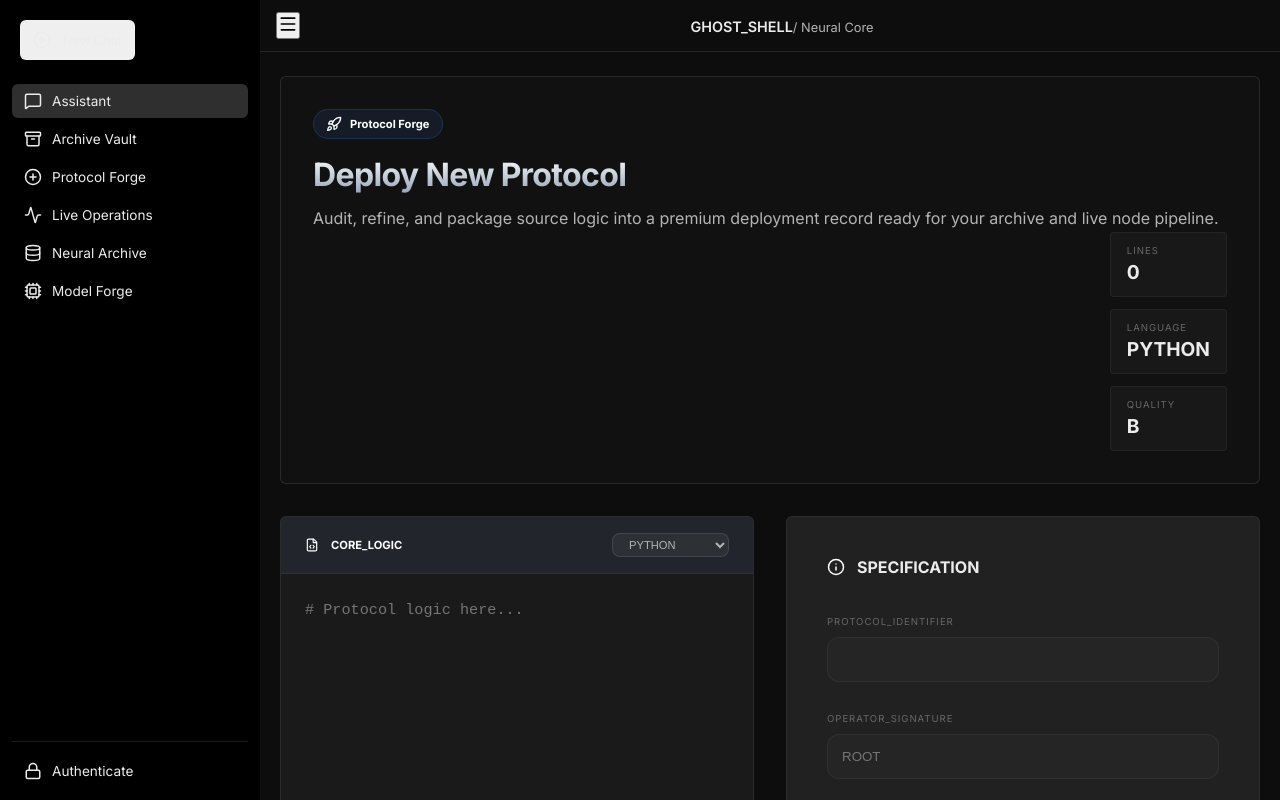
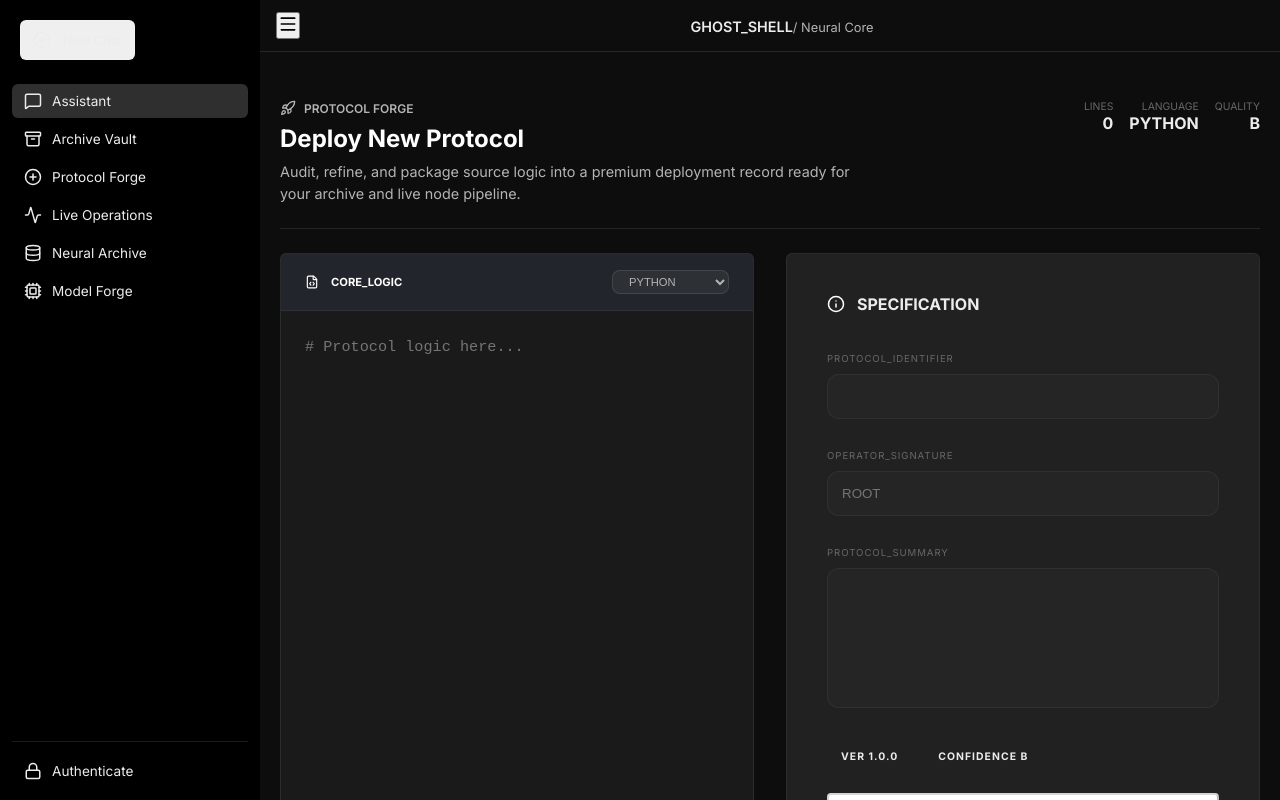
Before and after one commit to aku672003/scripts-module, a React (Vite) app in the folder frontend-v3/: page / in a window 1280 px wide. Both pictures are taken after a click on the element "Protocol Forge". Built offline with nearby package versions, Linux system fonts and the light colour scheme.

Commit message:
UI: Compact cards and headers to improve density

```diff
--- a/frontend-v3/src/App.jsx
+++ b/frontend-v3/src/App.jsx
@@ -541,22 +541,22 @@ function App() {
   );
 
   const SectionHero = ({ icon, eyebrow, title, description, stats = [], action = null }) => (
-    <div className="section-hero" style={{ background: 'rgba(255,255,255,0.02)', padding: '32px', borderRadius: 'var(--radius-lg)', border: '1px solid var(--surface-border)', marginBottom: '32px' }}>
+    <div className="section-hero" style={{ padding: '24px 0', borderBottom: '1px solid var(--surface-border)', marginBottom: '24px', display: 'flex', justifyContent: 'space-between', alignItems: 'flex-start' }}>
       <div className="section-copy">
-        <div className="section-eyebrow" style={{ color: 'var(--primary)', background: 'rgba(59,130,246,0.1)', border: '1px solid rgba(59,130,246,0.2)', padding: '6px 12px', display: 'inline-flex', alignItems: 'center', gap: '8px', borderRadius: '999px', fontSize: '0.7rem', fontWeight: '800', marginBottom: '16px' }}>
+        <div className="section-eyebrow" style={{ color: 'var(--text-secondary)', display: 'inline-flex', alignItems: 'center', gap: '8px', fontSize: '0.75rem', fontWeight: '600', marginBottom: '8px' }}>
           {icon}
-          <span>{eyebrow}</span>
+          <span>{eyebrow.toUpperCase()}</span>
         </div>
-        <h2 className="section-title" style={{ fontSize: '2rem', fontWeight: '800', letterSpacing: '-0.02em', marginBottom: '12px', background: 'linear-gradient(to bottom, #fff, #94a3b8)', WebkitBackgroundClip: 'text', WebkitTextFillColor: 'transparent' }}>{title}</h2>
-        {description ? <p className="section-description" style={{ color: 'var(--text-secondary)', fontSize: '1rem', lineHeight: '1.6' }}>{description}</p> : null}
+        <h2 className="section-title" style={{ fontSize: '1.5rem', fontWeight: '700', marginBottom: '8px', color: '#fff' }}>{title}</h2>
+        {description ? <p className="section-description" style={{ color: 'var(--text-secondary)', fontSize: '0.9rem', lineHeight: '1.5', maxWidth: '600px' }}>{description}</p> : null}
       </div>
-      <div className="section-hero-side" style={{ display: 'flex', flexDirection: 'column', gap: '16px', alignItems: 'flex-end' }}>
+      <div className="section-hero-side" style={{ display: 'flex', gap: '12px', alignItems: 'center' }}>
         {stats.length > 0 ? (
-          <div className="section-stat-grid" style={{ display: 'grid', gridTemplateColumns: 'repeat(auto-fit, minmax(100px, 1fr))', gap: '12px' }}>
+          <div className="section-stat-grid" style={{ display: 'flex', gap: '16px' }}>
             {stats.map((stat) => (
-              <div key={stat.label} className="section-stat" style={{ background: 'rgba(255,255,255,0.03)', padding: '12px 16px', borderRadius: 'var(--radius-md)', border: '1px solid rgba(255,255,255,0.05)' }}>
-                <span className="section-stat-label" style={{ fontSize: '0.6rem', color: 'var(--text-dim)', textTransform: 'uppercase', letterSpacing: '0.1em', display: 'block', marginBottom: '4px' }}>{stat.label}</span>
-                <strong style={{ fontSize: '1.2rem', fontWeight: '800' }}>{stat.value}</strong>
+              <div key={stat.label} className="section-stat" style={{ textAlign: 'right' }}>
+                <span className="section-stat-label" style={{ fontSize: '0.65rem', color: 'var(--text-dim)', textTransform: 'uppercase', display: 'block' }}>{stat.label}</span>
+                <strong style={{ fontSize: '1rem', fontWeight: '700' }}>{stat.value}</strong>
               </div>
             ))}
           </div>
@@ -819,23 +819,21 @@ function App() {
                     animate={{ opacity: 1, y: 0 }}
                     transition={{ delay: idx * 0.05 }}
                     onClick={() => setInspectDeployment(dep)}
-                    className="glass-premium protocol-card"
-                    style={{ padding: '32px', borderRadius: 'var(--radius-lg)', cursor: 'pointer', transition: 'all 0.4s cubic-bezier(0.4, 0, 0.2, 1)', border: '1px solid rgba(255,255,255,0.05)', position: 'relative', overflow: 'hidden' }}
+                    className="card"
+                    style={{ cursor: 'pointer', position: 'relative', overflow: 'hidden' }}
                   >
-                    <div style={{ position: 'absolute', top: 0, left: 0, width: '4px', height: '100%', background: dep.status === 'DEPLOYED' ? 'var(--primary)' : 'var(--secondary)' }} />
-                    <div className="protocol-card-top" style={{ display: 'flex', justifyContent: 'space-between', marginBottom: '24px', alignItems: 'center' }}>
-                      <div style={{ display: 'flex', alignItems: 'center', gap: '10px' }}><Hash size={14} color="var(--text-dim)" /><span className="mono" style={{ color: 'var(--text-secondary)', fontSize: '0.7rem', fontWeight: '700' }}>{dep.language.toUpperCase()}</span></div>
+                    <div style={{ position: 'absolute', top: 0, left: 0, width: '3px', height: '100%', background: dep.status === 'DEPLOYED' ? '#10a37f' : '#f59e0b' }} />
+                    <div style={{ display: 'flex', justifyContent: 'space-between', marginBottom: '16px', alignItems: 'center' }}>
+                      <div style={{ display: 'flex', alignItems: 'center', gap: '8px' }}><Hash size={12} color="var(--text-dim)" /><span className="mono" style={{ color: 'var(--text-secondary)', fontSize: '0.65rem' }}>{dep.language.toUpperCase()}</span></div>
                       <StatusBadge label={dep.status} tone={dep.status === 'DEPLOYED' ? 'success' : 'warning'} />
                     </div>
-                    <h3 style={{ fontSize: '1.4rem', fontWeight: '800', marginBottom: '12px', letterSpacing: '-0.01em' }}>{dep.name}</h3>
-                    <p style={{ fontSize: '0.9rem', color: 'var(--text-secondary)', marginBottom: '32px', display: '-webkit-box', WebkitLineClamp: 3, WebkitBoxOrient: 'vertical', overflow: 'hidden', lineHeight: '1.6' }}>{dep.description}</p>
+                    <h3 style={{ fontSize: '1.1rem', fontWeight: '700', marginBottom: '8px' }}>{dep.name}</h3>
+                    <p style={{ fontSize: '0.85rem', color: 'var(--text-secondary)', marginBottom: '20px', display: '-webkit-box', WebkitLineClamp: 2, WebkitBoxOrient: 'vertical', overflow: 'hidden', lineHeight: '1.5' }}>{dep.description}</p>
                     <div style={{ display: 'flex', justifyContent: 'space-between', alignItems: 'center', marginTop: 'auto' }}>
-                      <div style={{ display: 'flex', gap: '12px' }}>
-                        <span className="mono" style={{ fontSize: '0.65rem', color: 'var(--text-dim)' }}>BY: {dep.author || 'ROOT'}</span>
-                      </div>
-                      <div className="protocol-actions" style={{ display: 'flex', gap: '10px' }} onClick={e => e.stopPropagation()}>
-                        <button onClick={() => setInspectDeployment(dep)} className="btn-micro" style={{ background: 'rgba(255,255,255,0.05)', border: '1px solid rgba(255,255,255,0.1)' }}>INSPECT</button>
-                        {dep.status === 'STAGED' && isAdmin && <button onClick={() => deployToDisk(dep.name)} className="btn-micro" style={{ background: 'var(--primary)', color: '#000', border: 'none' }}>ACTIVATE</button>}
+                      <span className="mono" style={{ fontSize: '0.6rem', color: 'var(--text-dim)' }}>{dep.author || 'ROOT'}</span>
+                      <div style={{ display: 'flex', gap: '8px' }} onClick={e => e.stopPropagation()}>
+                        <button onClick={() => setInspectDeployment(dep)} className="btn-micro">INSPECT</button>
+                        {dep.status === 'STAGED' && isAdmin && <button onClick={() => deployToDisk(dep.name)} className="btn-micro" style={{ background: '#fff', color: '#000' }}>ACTIVATE</button>}
                       </div>
                     </div>
                   </motion.div>
@@ -968,31 +966,29 @@ nc: ${(forgedModelData.classes || []).length}`}
                       initial={{ opacity: 0, scale: 0.95 }}
                       animate={{ opacity: 1, scale: 1 }}
                       transition={{ delay: idx * 0.04 }}
-                      className="glass-premium protocol-card"
-                      style={{ padding: '32px', borderRadius: 'var(--radius-lg)', border: '1px solid rgba(255,255,255,0.05)', display: 'flex', flexDirection: 'column' }}
+                      className="card"
+                      style={{ display: 'flex', flexDirection: 'column' }}
                     >
-                      <div className="protocol-card-top" style={{ display: 'flex', justifyContent: 'space-between', marginBottom: '24px', alignItems: 'center' }}>
-                        <div style={{ display: 'flex', alignItems: 'center', gap: '10px' }}><Command size={14} color="var(--text-dim)" /><span className="mono" style={{ fontSize: '0.7rem', color: 'var(--text-secondary)', fontWeight: '700' }}>VAULT_ID: {script.slug}</span></div>
+                      <div style={{ display: 'flex', justifyContent: 'space-between', marginBottom: '16px', alignItems: 'center' }}>
+                        <div style={{ display: 'flex', alignItems: 'center', gap: '8px' }}><Command size={12} color="var(--text-dim)" /><span className="mono" style={{ fontSize: '0.65rem', color: 'var(--text-secondary)' }}>{script.slug}</span></div>
                         <div style={{ display: 'flex', gap: '8px' }}>
-                          <button onClick={() => setInspectDeployment(script)} className="btn-micro" style={{ background: 'rgba(255,255,255,0.05)', border: '1px solid rgba(255,255,255,0.1)' }}>VIEW</button>
-                          {isAdmin && <button onClick={() => deleteScript(script.name)} className="btn-micro danger" style={{ borderColor: 'rgba(239,68,68,0.2)' }}><Trash2 size={14} /></button>}
+                          <button onClick={() => setInspectDeployment(script)} className="btn-micro">VIEW</button>
+                          {isAdmin && <button onClick={() => deleteScript(script.name)} className="btn-micro danger"><Trash2 size={12} /></button>}
                         </div>
                       </div>
-                      <h3 style={{ fontSize: '1.4rem', fontWeight: '800', marginBottom: '12px' }}>{script.name}</h3>
-                      <p style={{ fontSize: '0.9rem', color: 'var(--text-secondary)', marginBottom: '24px', display: '-webkit-box', WebkitLineClamp: 2, WebkitBoxOrient: 'vertical', overflow: 'hidden', lineHeight: '1.6' }}>{script.description}</p>
-                      <div style={{ display: 'flex', gap: '12px', marginBottom: '32px' }}>
+                      <h3 style={{ fontSize: '1.1rem', fontWeight: '700', marginBottom: '8px' }}>{script.name}</h3>
+                      <p style={{ fontSize: '0.85rem', color: 'var(--text-secondary)', marginBottom: '16px', display: '-webkit-box', WebkitLineClamp: 2, WebkitBoxOrient: 'vertical', overflow: 'hidden', lineHeight: '1.5' }}>{script.description}</p>
+                      <div style={{ display: 'flex', gap: '8px', marginBottom: '20px' }}>
                         <StatusBadge label={script.language.toUpperCase()} tone="neutral" />
-                        <StatusBadge label={`${(script.features || []).length} Nodes`} tone="info" />
                       </div>
                       <button
                         onClick={() => {
                           setDeployForm(prev => ({ ...prev, name: script.name, code: script.code, language: script.language }));
                           setActiveTab('deploy');
                         }}
-                        className="btn-premium"
-                        style={{ width: '100%', padding: '16px', borderRadius: 'var(--radius-md)', marginTop: 'auto', background: 'rgba(255,255,255,0.05)', border: '1px solid rgba(255,255,255,0.1)', color: '#fff' }}
+                        style={{ width: '100%', padding: '10px', borderRadius: 'var(--radius-md)', marginTop: 'auto', background: 'var(--surface-hover)', border: '1px solid var(--surface-border)', color: '#fff', fontSize: '0.8rem', cursor: 'pointer' }}
                       >
-                        STAGE_PROTOCOL
+                        STAGE PROTOCOL
                       </button>
                     </motion.div>
                   ))}
```
